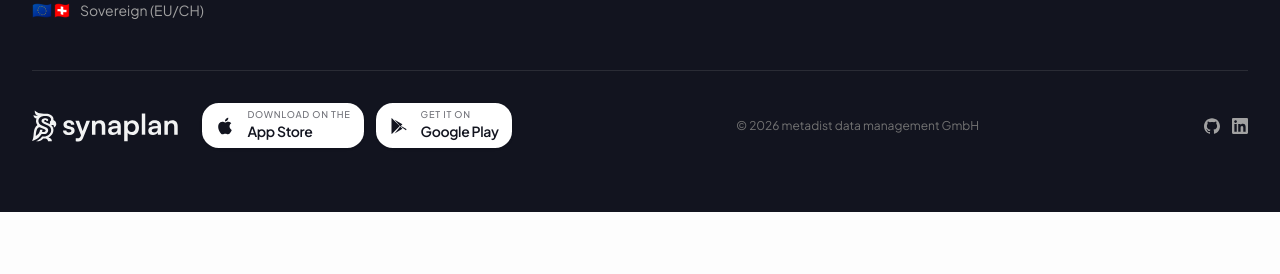
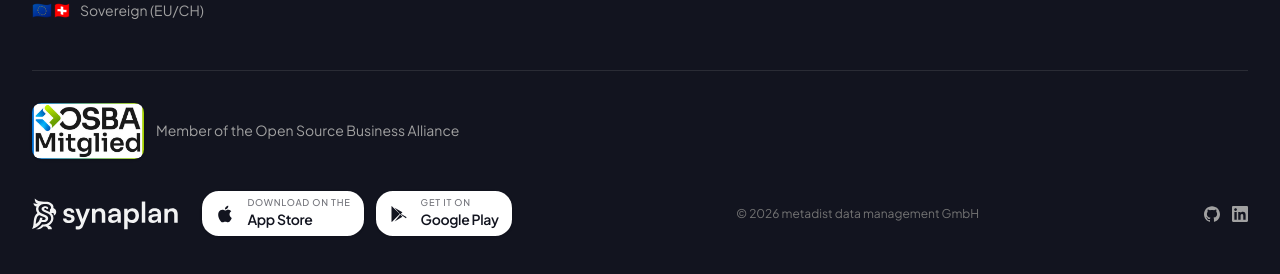
Before and after one commit to metadist/synaplan-website, a Next.js app: page /en/news in a window 1280 px wide. Shown: the part 1132-1406 px from the top of the page. Before the commit the page ends 1344 px from the top, so only its background shows below. Built offline with nearby package versions, Linux system fonts and the light colour scheme; no server answers; the database is empty.

Commit message:
feat: show OSBA membership in the site footer (#27)
Adds the resized member mark with a German/English hint so visitors see we belong to the Open Source Business Alliance.

```diff
--- /dev/null
+++ b/src/components/brand/osba-member-badge.tsx
@@ -0,0 +1,30 @@
+import { LINKS } from "@/lib/constants";
+
+type OsbaMemberBadgeProps = {
+  hint: string;
+};
+
+/** OSBA membership mark + localized hint, linking to osb-alliance.de. */
+export function OsbaMemberBadge({ hint }: OsbaMemberBadgeProps) {
+  return (
+    <a
+      href={LINKS.osba}
+      target="_blank"
+      rel="noopener noreferrer"
+      className="group inline-flex max-w-md items-center gap-3 rounded-lg outline-none focus-visible:ring-2 focus-visible:ring-white/40 focus-visible:ring-offset-2 focus-visible:ring-offset-[#12141f]"
+    >
+      {/* eslint-disable-next-line @next/next/no-img-element */}
+      <img
+        src="/osba-member.png"
+        alt=""
+        width={400}
+        height={200}
+        decoding="async"
+        className="h-14 w-auto rounded-md bg-white shadow-sm"
+      />
+      <span className="text-left text-sm leading-snug text-neutral-400 transition-colors group-hover:text-white">
+        {hint}
+      </span>
+    </a>
+  );
+}
--- a/src/components/layout/footer.tsx
+++ b/src/components/layout/footer.tsx
@@ -3,6 +3,7 @@ import { Link } from "@/i18n/navigation";
 import { LINKS } from "@/lib/constants";
 import { StoreBadges } from "@/components/brand/store-badges";
 import { GithubIcon, LinkedInIcon } from "@/components/icons";
+import { OsbaMemberBadge } from "@/components/brand/osba-member-badge";
 import { SynaplanLogo } from "@/components/brand/synaplan-logo";
 
 export function Footer() {
@@ -96,7 +97,11 @@ export function Footer() {
           ))}
         </div>
 
-        <div className="mt-12 flex flex-col items-center justify-between gap-6 border-t border-white/10 pt-8 lg:flex-row">
+        <div className="mt-12 flex justify-center border-t border-white/10 pt-8 sm:justify-start">
+          <OsbaMemberBadge hint={t("osbaHint")} />
+        </div>
+
+        <div className="mt-8 flex flex-col items-center justify-between gap-6 lg:flex-row">
           <div className="flex flex-col items-center gap-4 sm:flex-row sm:gap-6">
             <SynaplanLogo variant="dark" className="max-h-8" alt={tn("logoAlt")} />
             <StoreBadges size="sm" variant="onDark" />
--- a/src/lib/constants.ts
+++ b/src/lib/constants.ts
@@ -11,6 +11,7 @@ export const LINKS = {
   whatsappDE: "https://wa.me/4915116038214",
   whatsappUS: "https://wa.me/16282253244",
   contact: "mailto:info@metadist.de",
+  osba: "https://osb-alliance.de/",
 } as const;
 
 export const STORE_LINKS = {
```
Also changed, not shown: public/osba-member.png (added), src/messages/de.json, src/messages/en.json, 1 other file (tests, documents, lock files or other folders).
